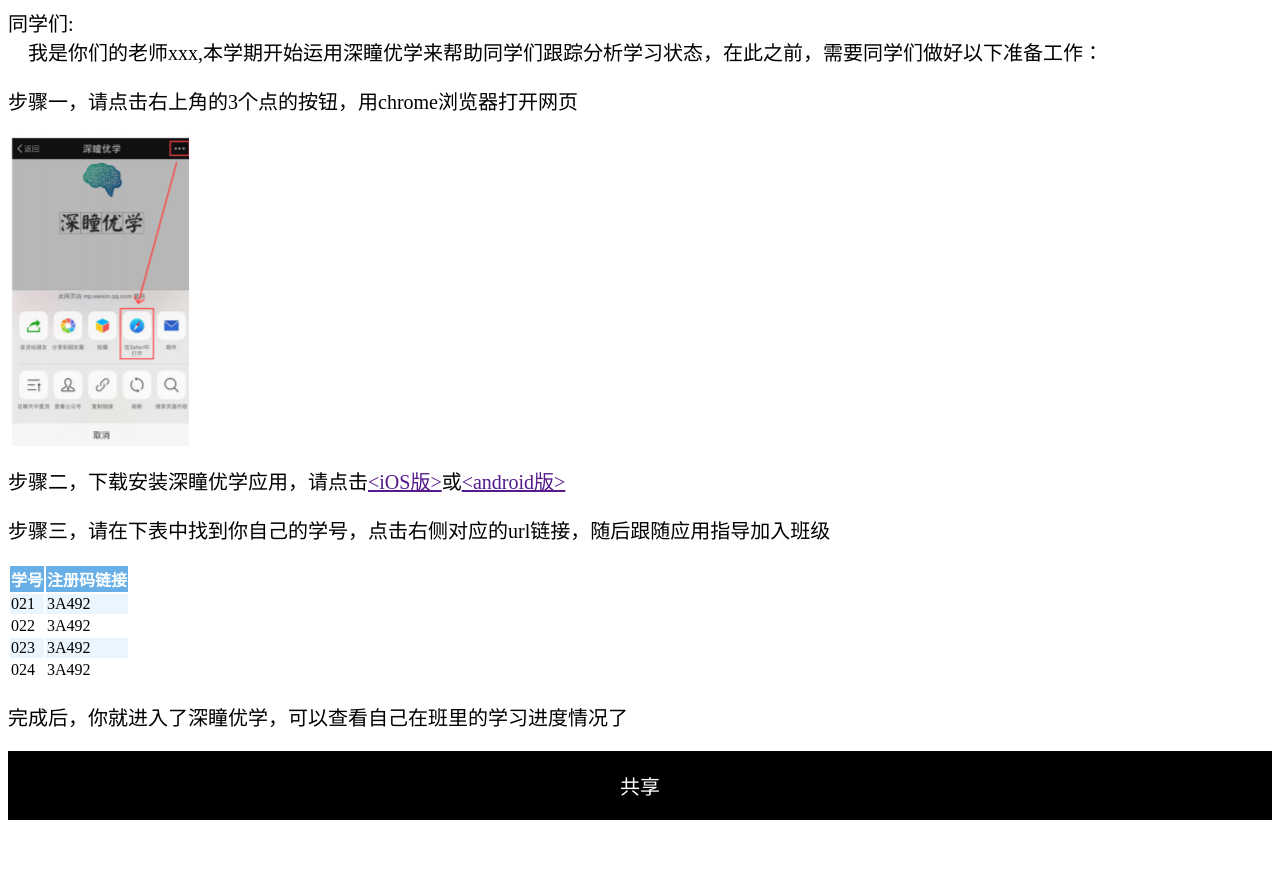
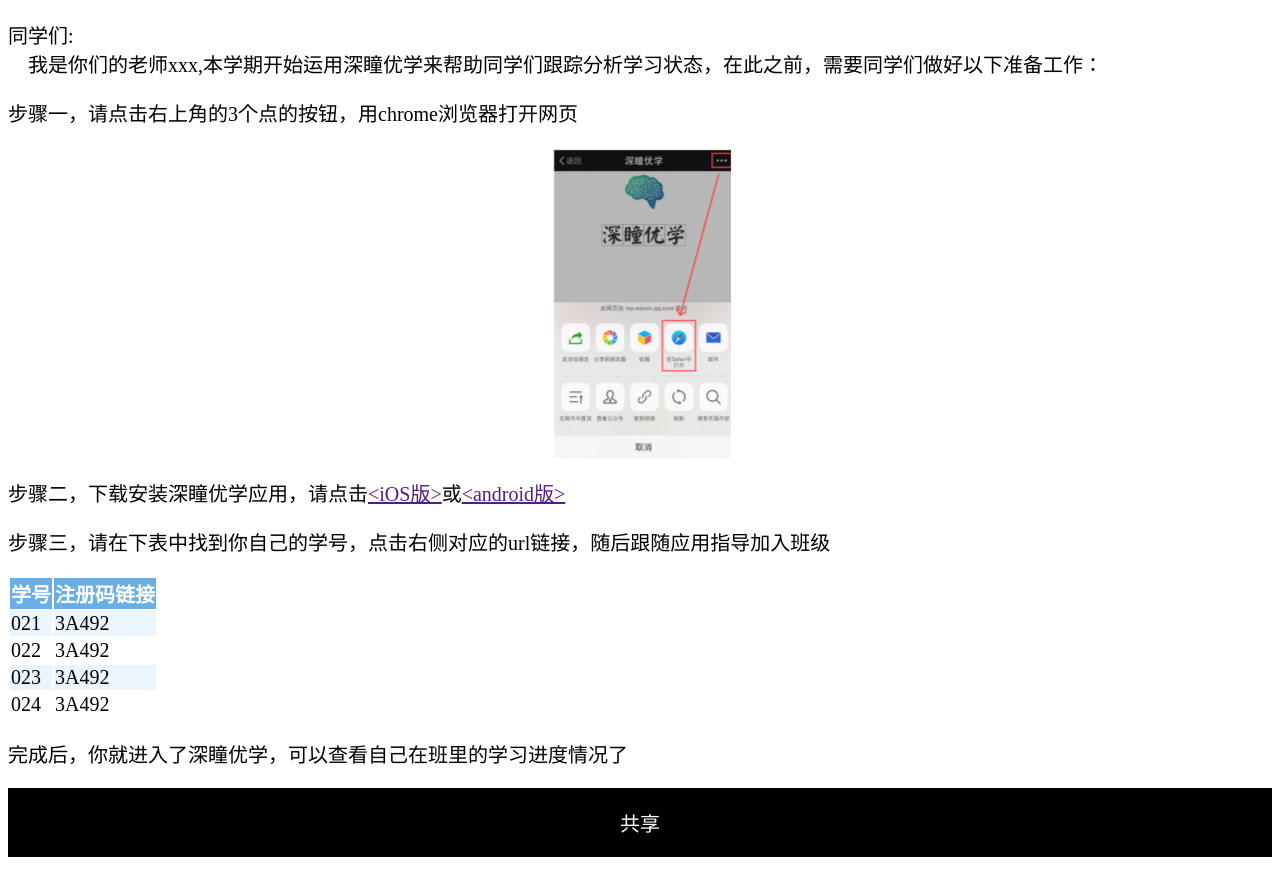
Before and after one commit to connorlufei/connorlufei.github.io, a plain HTML site: page index.html in a window 1280 px wide. Before the commit the page ends 840 px from the top, so only its background shows below. Drawn offline with Linux system fonts and the light colour scheme.

Commit message:
add style

```diff
--- a/index.html
+++ b/index.html
@@ -1,11 +1,3 @@
-<template>
-</template>
-
-<script>
-</script>
-
-<style>
-</style>
 <!DOCTYPE HTML>
 <html>
   <head>
@@ -17,7 +9,9 @@
   <body>
     <p>同学们:<br>&nbsp;&nbsp;&nbsp;&nbsp;我是你们的老师<span id="teacher-name">xxx</span>,本学期开始运用深瞳优学来帮助同学们跟踪分析学习状态，在此之前，需要同学们做好以下准备工作：</p>
     <p>步骤一，请点击右上角的3个点的按钮，用chrome浏览器打开网页</p>
-    <img src="show-img.png">
+    <div class="image-wrapper">
+      <img src="show-img.png">
+    </div>
     <p>步骤二，下载安装深瞳优学应用，请点击<a href="">&lt;iOS版&gt;</a>或<a href="">&lt;android版&gt;</a></p>
     <p>步骤三，请在下表中找到你自己的学号，点击右侧对应的url链接，随后跟随应用指导加入班级</p>
     <table id="signup-code">
--- a/style.css
+++ b/style.css
@@ -21,3 +21,10 @@
 table {
 
 }
+.image-wrapper {
+  width:100%;
+}
+img {
+  margin:0 auto;
+  display: block;
+}
```
